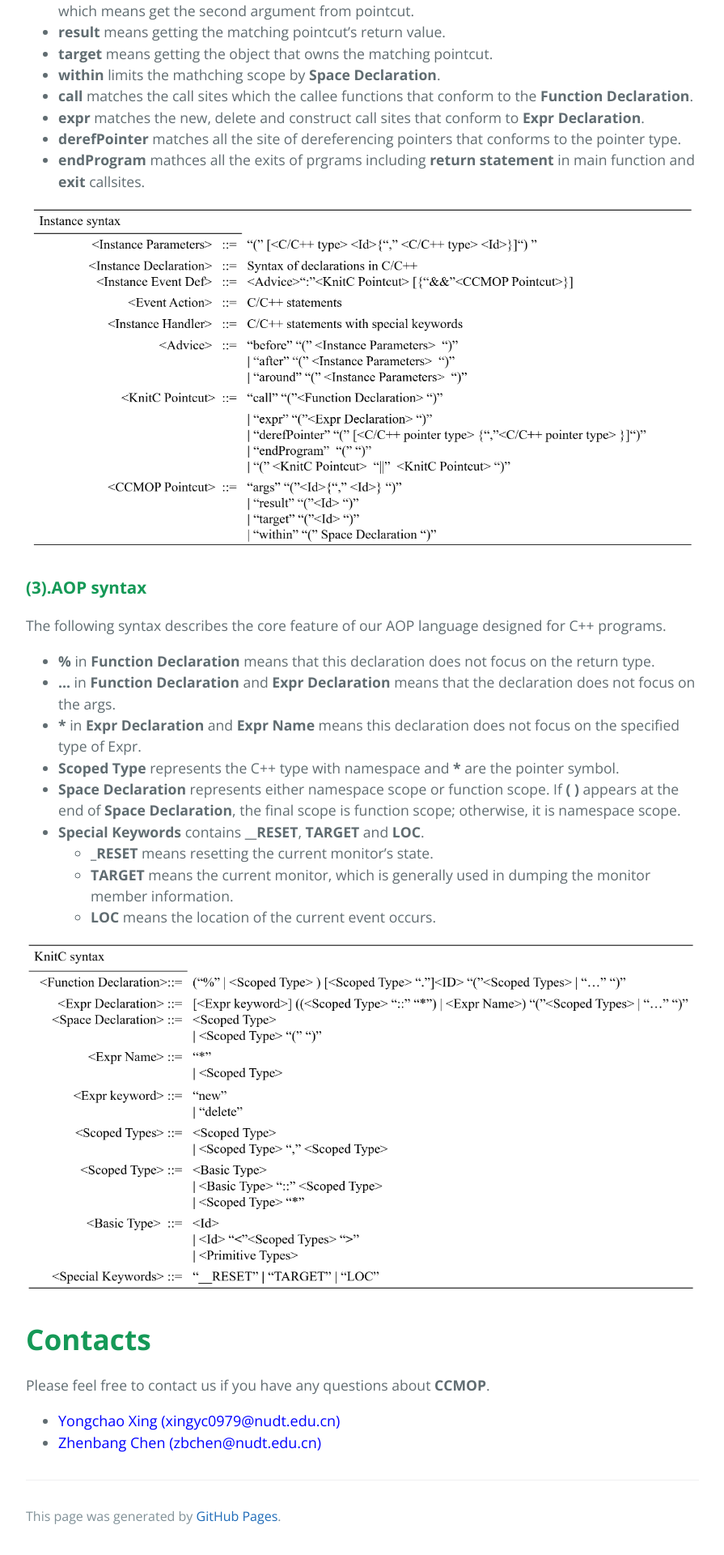
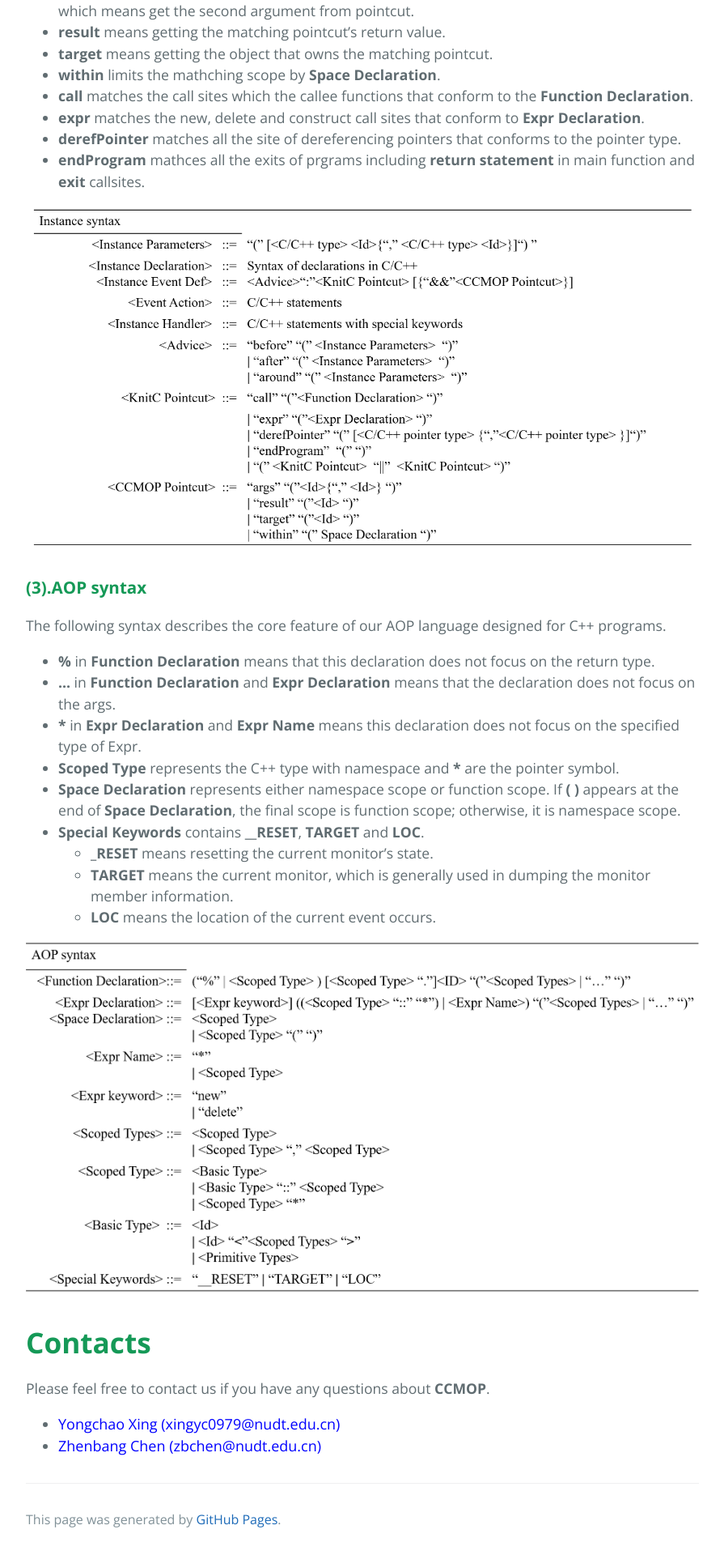
Before and after one commit to c2ppmop/c2ppmop.github.io, a Jekyll site: the page built from manual.md, in a window 1280 px wide. Shown: the part 4267-6187 px from the top of the page at 81% size, without its empty margins (192-1087 px from the left). Built offline with Jekyll 4.4.1, drawn with Linux system fonts in a browser that asks for light colours; our own code applies the rules of GitHub Pages for plain Markdown files.

Commit message:
add aop-syntax

```diff
--- a/manual.md
+++ b/manual.md
@@ -144,7 +144,7 @@ The following syntax describes the core feature of our AOP language designed for
     - **TARGET** means the current monitor, which is generally used in dumping the monitor member information.
     - **LOC** means the location of the current event occurs.
 
-<img src="resources/knitC-syntax.png" alt="knitC-syntax" style="display:block; margin:- auto;">
+<img src="resources/aop-syntax.png" alt="knitC-syntax" style="display:block; margin:- auto;">
 
 
 # [](#header-1)**Contacts**
```
Also changed, not shown: resources/aop-syntax.png (added).
